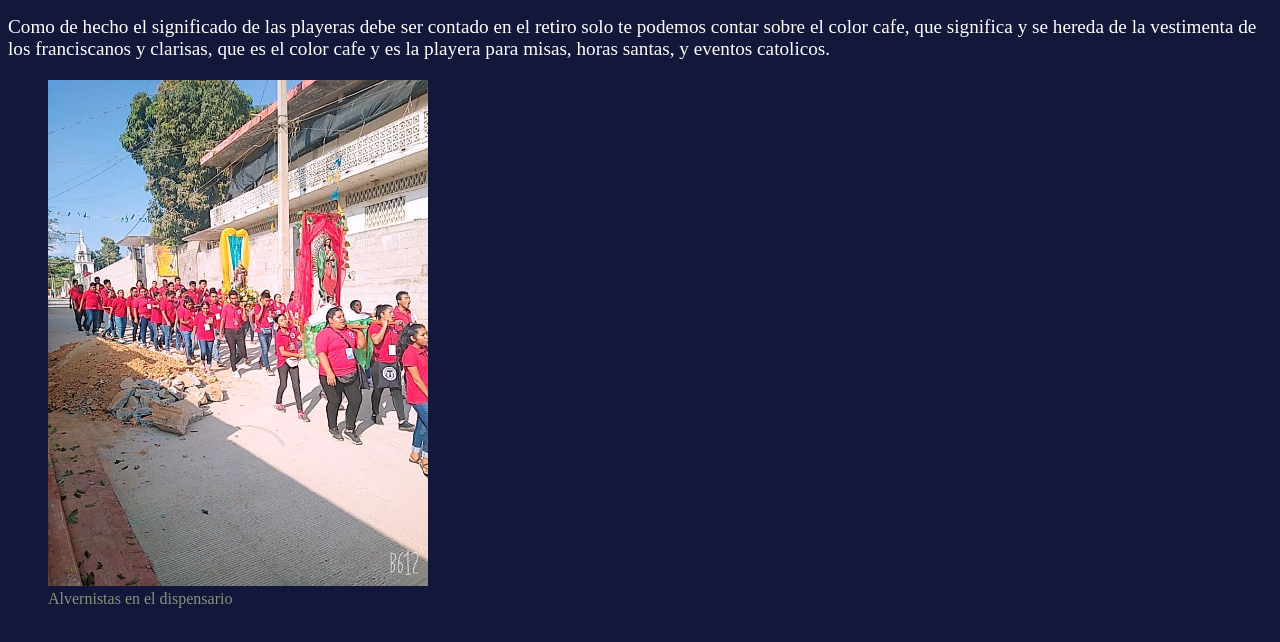
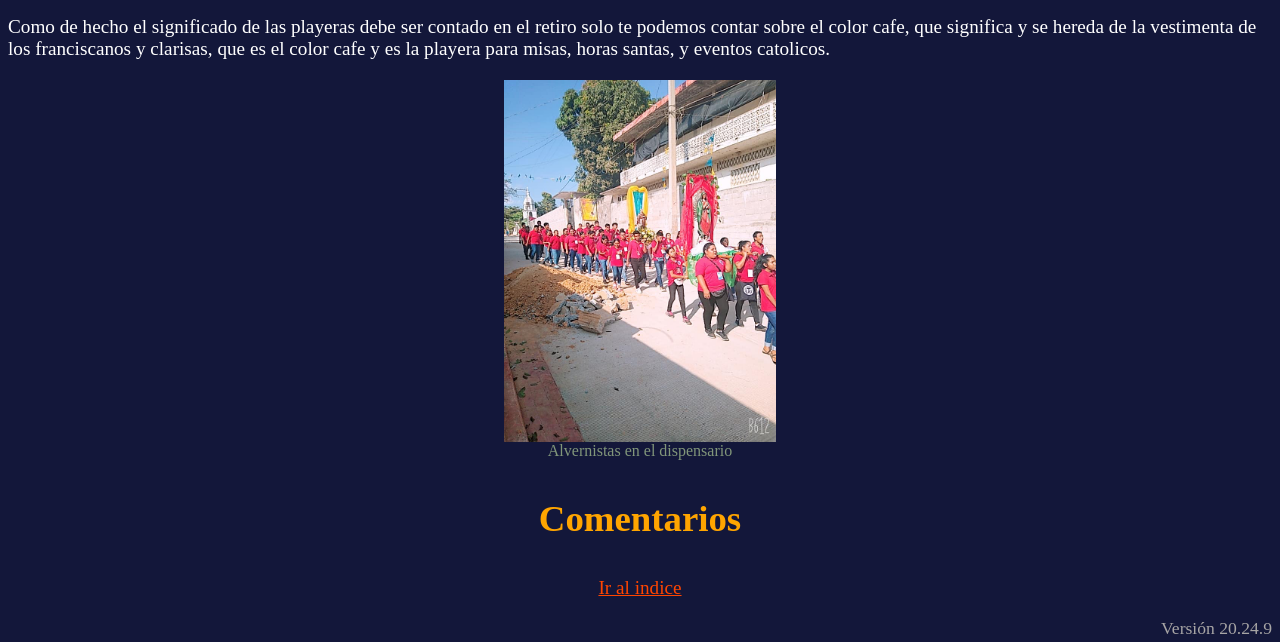
Before and after one commit to eliud-cesar/AlverniaOme, a website: page index.html in a window 1280 px wide. Shown: the part 7224-7866 px from the top of the page. Drawn offline with Linux system fonts and the light colour scheme.

```diff
--- a/index.html
+++ b/index.html
@@ -282,7 +282,7 @@
             </p>
             <figure>
                 <img class="caminata" src="recursos/master/images/alver.jpg" alt="alvernistas">
-                <figcaption class="pie">Alvernistas en el dispensario</figcaption>
+                <figcaption class="pie-caminata">Alvernistas en el dispensario</figcaption>
             </figure>
             <h3 id="comentarios">Comentarios</h3>
             <p><a class="indice" href="#indice">Ir al indice</a></p>
--- a/master.css
+++ b/master.css
@@ -282,8 +282,13 @@
 
 
 .caminata {
-    width: 380px;
-    display: inline-block;
+    width: 17em;
+    display: block;
+    margin: auto;
+}
+
+.pie-caminata {
+    text-align: center;
 }
 
 
```
Also changed, not shown: blog.html (+1 -0 lines), condiciones.html (+1 -0 lines), contacto.html (+1 -0 lines), politicas de privacidad.html (+1 -0 lines), recursos/contacto.html (deleted, +0 -11 lines), servicio.html (+1 -0 lines), soporte de alvernia.html (+1 -0 lines), terminos.html (+1 -0 lines), ubicacion.html (+1 -0 lines).
